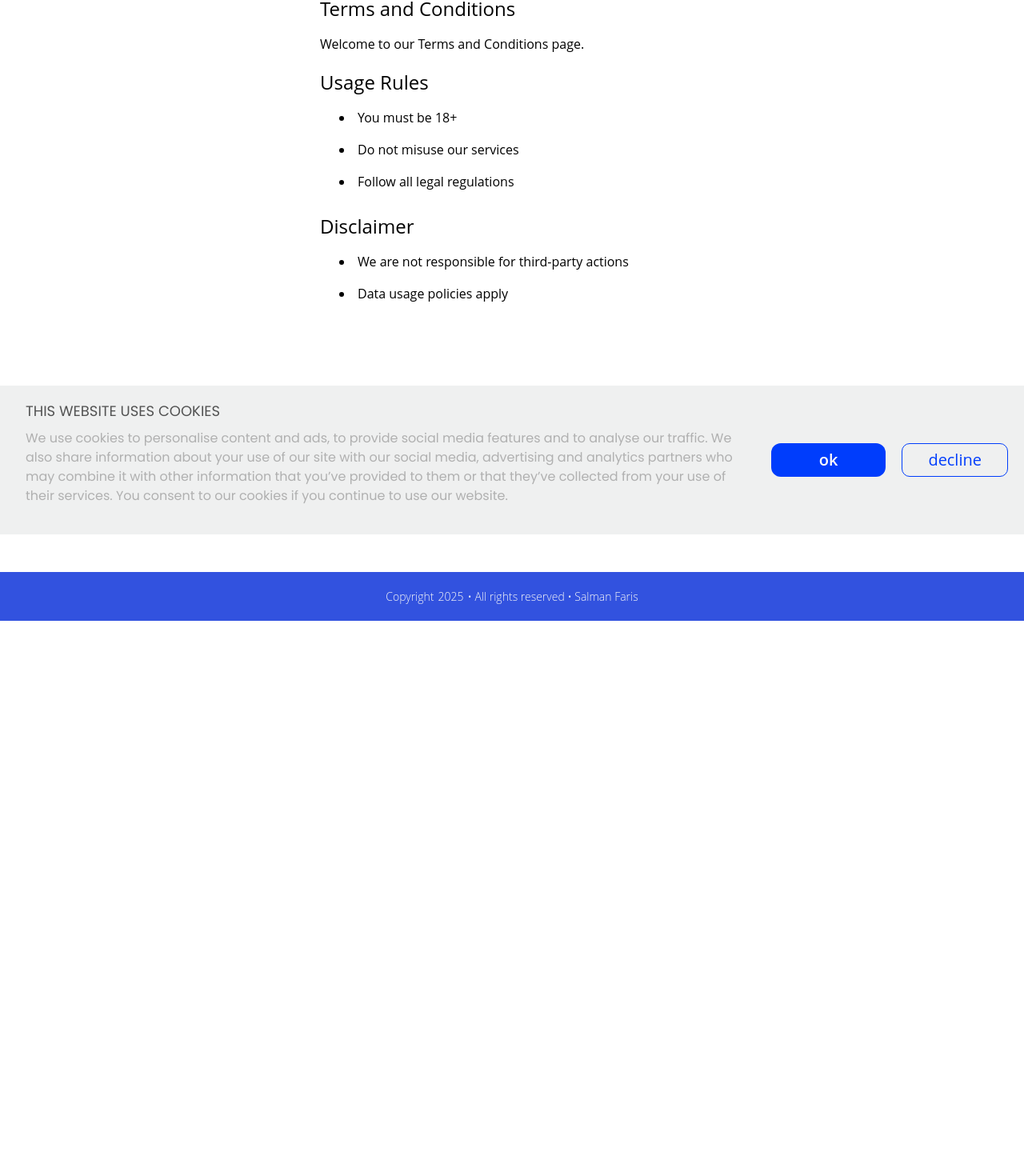
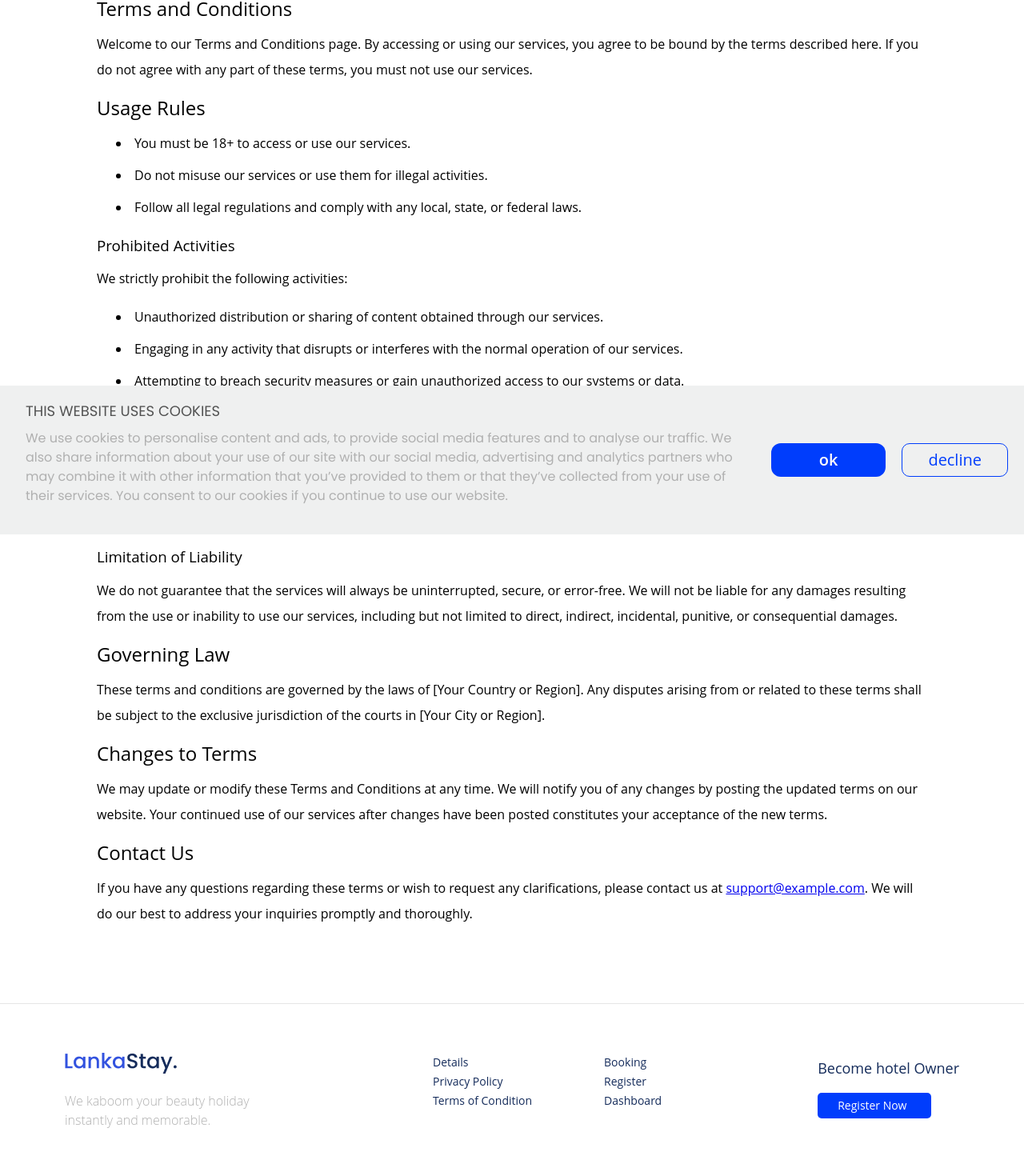
Before and after one commit to nursahtuncel/Lankastay, a React (Vite) app: page /terms-of-condition in a window 1280 px wide. Shown: the part 132-1602 px from the top of the page at 80% size. Before the commit the page ends 908 px from the top, so only its background shows below. Built offline with nearby package versions, Linux system fonts and the light colour scheme.

Commit message:
[JA-60] - footer a yeni sayfalar eklendi

```diff
--- a/src/components/Footer/index.jsx
+++ b/src/components/Footer/index.jsx
@@ -20,8 +20,41 @@ const Footer = () => {
         </div>
 
         <div className="footer-links">
-          <div><Link className="footer-links-privacy" to="/privacy-policy">Privacy Policy</Link></div>
-          <div><Link className="footer-links-terms" to="/terms-of-condition">Terms of Condition</Link></div>
+          <div className="footer-links-left">
+            <div>
+              <Link className="footer-links-styles" to="/details">
+                Details
+              </Link>
+            </div>
+            <div>
+              <Link className="footer-links-styles" to="/privacy-policy">
+                Privacy Policy
+              </Link>
+            </div>
+            <div>
+              <Link className="footer-links-styles" to="/terms-of-condition">
+                Terms of Condition
+              </Link>
+            </div>
+          </div>
+
+          <div className="footer-links-right">
+            <div>
+              <Link className="footer-links-styles" to="/booking">
+                Booking
+              </Link>
+            </div>
+            <div>
+              <Link className="footer-links-styles" to="/register">
+                Register
+              </Link>
+            </div>
+            <div>
+              <Link className="footer-links-styles" to="/dashboard">
+                Dashboard
+              </Link>
+            </div>
+          </div>
         </div>
 
         <div className="footer-contents-visitor">
--- a/src/components/Footer/styles.scss
+++ b/src/components/Footer/styles.scss
@@ -15,9 +15,10 @@
     display: flex;
     justify-content: space-between;
     width: 100%;
-    max-width: 1043px;
+    max-width: 1138px;
     margin-top: 61px;
     margin-bottom: 60px;
+    padding: 0 10px;
 
     .footer-contents-title {
       display: flex;
@@ -48,20 +49,12 @@
 
     .footer-links {
       display: flex;
-      flex-direction: column;
       min-width: 120px;
       flex-wrap: wrap;
-      gap: 5px;
+      gap: 90px;
       margin: 0;
 
-      .footer-links-privacy {
-        font-size: clamp(12px, 2vw, 14px);
-        line-height: clamp(22px, 3vw, 24px);
-        color: $text-color;
-        text-decoration: none;
-      }
-
-      .footer-links-terms {
+      .footer-links-styles {
         font-size: clamp(12px, 2vw, 14px);
         line-height: clamp(22px, 3vw, 24px);
         color: $text-color;
@@ -125,27 +118,33 @@
     }
   }
 
-  @media (max-width: 1072px) {
+  @media (max-width: 960px) {
     .footer-contents {
-      padding: 0 10px;
+      flex-wrap: wrap;
+      gap: 110px;
+      justify-content: center;
     }
   }
-  @media (max-width: 620px) {
+  @media (max-width: 680px) {
     .footer-contents {
       flex-wrap: wrap;
-      justify-content: center;
-      gap: 20px;
+      gap: 80px;
+      justify-content: flex-start;
     }
   }
 
-  @media (max-width: 472px) {
+  @media (max-width: 534px) {
+    .footer-contents {
+      gap: 50px;
+    }
   }
 
-  @media (max-width: 340px) {
+  @media (max-width: 290px) {
+    .footer-contents {
+      min-width: 300px;
+    }
     .footer-info {
-      padding: 0 10px;
-      flex-wrap: wrap;
-      justify-content: center;
+      min-width: 300px;
     }
   }
 }
--- a/src/pages/PrivacyPolicy/index.jsx
+++ b/src/pages/PrivacyPolicy/index.jsx
@@ -6,16 +6,39 @@ import ReactMarkdown from "react-markdown";
 const privacyPolicyText = `
 # Privacy Policy
 
-Welcome to our Privacy Policy page.
+Welcome to our Privacy Policy page. We value your privacy and strive to protect your personal data at all times. In this policy, we explain how we collect, use, and safeguard the information you provide when interacting with our website or services.
 
 ## Data Collection
-We collect user data to improve our services.
+
+We collect user data to improve our services and enhance user experience. The types of data we collect include, but are not limited to:
+
+- **Personal Information:** Name, email address, and other contact details.
+- **Usage Data:** Pages visited, links clicked, and other browsing behavior.
+- **Cookies and Tracking:** Used for analytics, marketing, and functionality.
 
 ## Data Protection
-We ensure that your data is protected.
+
+We ensure that your data is protected using industry-standard security measures, which include:
+
+1. **Encryption:** Sensitive data is encrypted at rest and in transit.
+2. **Access Control:** Only authorized personnel can access your data.
+3. **Regular Audits:** We periodically review our security protocols to prevent unauthorized access.
+
+## Data Retention
+
+We retain your personal data only for as long as necessary to fulfill the purposes outlined in this policy, unless a longer retention period is required or permitted by law.
+
+## Third-Party Services
+
+We may share anonymized usage data with trusted third-party partners for analytics and service improvements. However, we do not sell or rent your personal information to any third party.
+
+## Children's Privacy
+
+Our services are not intended for individuals under the age of 18. We do not knowingly collect personal data from children. If we become aware that a child has provided us with personal data, we will take steps to remove such data from our systems.
 
 ## Contact Us
-If you have any questions, please contact us at support@example.com.
+
+If you have any questions or concerns about this policy or how we handle your personal data, please contact us at [support@example.com](mailto:support@example.com). We will do our best to address your inquiries promptly and thoroughly.
 `;
 
 function PrivacyPolicy() {
@@ -34,6 +57,4 @@ function PrivacyPolicy() {
   );
 }
 
-console.log(privacyPolicyText);
-
 export default PrivacyPolicy;
--- a/src/pages/PrivacyPolicy/styles.scss
+++ b/src/pages/PrivacyPolicy/styles.scss
@@ -15,10 +15,24 @@
 
   .markdown-container {
     display: block;
+    max-width: 1138px;
+    width: 100%;
+    margin: auto;
+    padding: 50px 50px 0 50px;
     visibility: visible;
     color: $black-color;
-    padding: 100px 20px 5px 400px;
     font-size: clamp(14px, 5vw, 16px);
     line-height: clamp(20px, 5vw, 32px);
+
+    ul,
+    ol {
+      list-style-position: inside;
+      margin-left: 1.5em;
+      padding-left: 0;
+      margin-bottom: 1em;
+    }
+    li {
+      margin-bottom: 0.5em;
+    }
   }
 }
--- a/src/pages/TermsOfCondition/index.jsx
+++ b/src/pages/TermsOfCondition/index.jsx
@@ -5,16 +5,44 @@ import HeaderImplementationComponent from "../../components/HeaderImplementation
 
 const termsOfConditionText = `
 # Terms and Conditions
-Welcome to our Terms and Conditions page.
+
+Welcome to our Terms and Conditions page. By accessing or using our services, you agree to be bound by the terms described here. If you do not agree with any part of these terms, you must not use our services.
 
 ## Usage Rules
-- You must be 18+
-- Do not misuse our services
-- Follow all legal regulations
+
+- You must be 18+ to access or use our services.
+- Do not misuse our services or use them for illegal activities.
+- Follow all legal regulations and comply with any local, state, or federal laws.
+
+### Prohibited Activities
+
+We strictly prohibit the following activities:
+
+- Unauthorized distribution or sharing of content obtained through our services.
+- Engaging in any activity that disrupts or interferes with the normal operation of our services.
+- Attempting to breach security measures or gain unauthorized access to our systems or data.
 
 ## Disclaimer
-- We are not responsible for third-party actions
-- Data usage policies apply
+
+- We are not responsible for third-party actions that may affect your use of our services.
+- Data usage policies apply, and we reserve the right to modify them at any time.
+- The services are provided on an “as is” and “as available” basis without warranties of any kind.
+
+### Limitation of Liability
+
+We do not guarantee that the services will always be uninterrupted, secure, or error-free. We will not be liable for any damages resulting from the use or inability to use our services, including but not limited to direct, indirect, incidental, punitive, or consequential damages.
+
+## Governing Law
+
+These terms and conditions are governed by the laws of [Your Country or Region]. Any disputes arising from or related to these terms shall be subject to the exclusive jurisdiction of the courts in [Your City or Region].
+
+## Changes to Terms
+
+We may update or modify these Terms and Conditions at any time. We will notify you of any changes by posting the updated terms on our website. Your continued use of our services after changes have been posted constitutes your acceptance of the new terms.
+
+## Contact Us
+
+If you have any questions regarding these terms or wish to request any clarifications, please contact us at [support@example.com](mailto:support@example.com). We will do our best to address your inquiries promptly and thoroughly.
 `;
 
 function TermsOfCondition() {
--- a/src/pages/TermsOfCondition/styles.scss
+++ b/src/pages/TermsOfCondition/styles.scss
@@ -11,12 +11,12 @@
   }
 
   .terms-container {
-    display: flex;
-    flex-direction: column;
-    justify-content: center;
-    align-items: start;
+    display: block;
+    margin: auto;
+    max-width: 1138px;
+    width: 100%;
     color: $black-color;
-    padding: 50px 0px 10px 400px;
+    padding: 50px 50px 0 50px;
     font-size: clamp(14px, 5vw, 16px);
     line-height: clamp(20px, 5vw, 32px);
 
```
